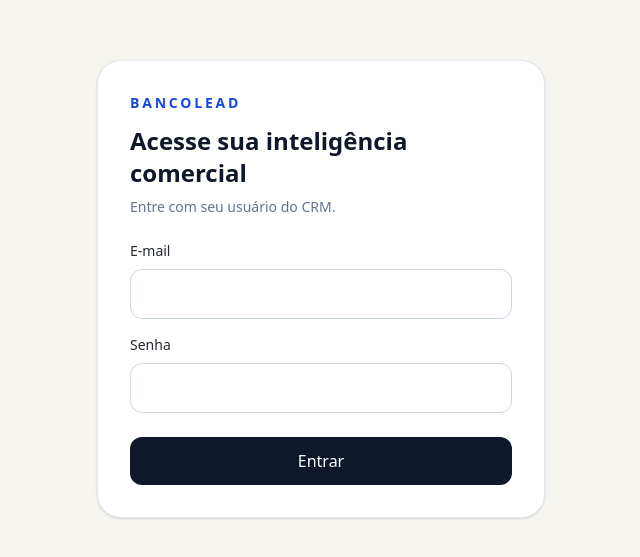
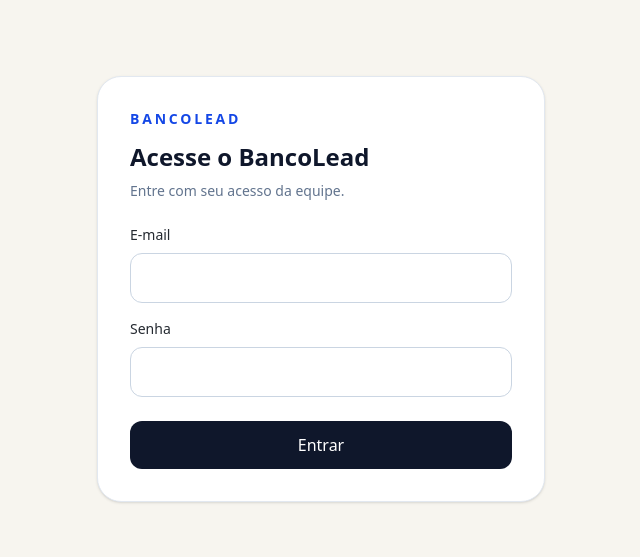
Before and after one commit to andrebroncadev/BancoLead, a Next.js app: page /login in a window 1280 px wide. Shown: the part 111-668 px from the top of the page, without its empty margins (319-959 px from the left). Built offline with nearby package versions, Linux system fonts and the light colour scheme.

Commit message:
copy: remove CRM references from BancoLead login

```diff
--- a/src/app/login/page.tsx
+++ b/src/app/login/page.tsx
@@ -32,8 +32,8 @@ export default function LoginPage() {
     <main className="flex min-h-screen items-center justify-center p-6">
       <form onSubmit={handleSubmit} className="w-full max-w-md rounded-3xl border border-slate-200 bg-white p-8 shadow-sm">
         <p className="text-sm font-semibold uppercase tracking-[.2em] text-blue-700">BancoLead</p>
-        <h1 className="mt-3 text-2xl font-bold text-slate-900">Acesse sua inteligência comercial</h1>
-        <p className="mt-2 text-sm text-slate-500">Entre com seu usuário do CRM.</p>
+        <h1 className="mt-3 text-2xl font-bold text-slate-900">Acesse o BancoLead</h1>
+        <p className="mt-2 text-sm text-slate-500">Entre com seu acesso da equipe.</p>
         <label className="mt-6 block text-sm font-medium">E-mail</label>
         <input className="mt-2 w-full rounded-xl border border-slate-300 px-4 py-3 outline-none focus:border-blue-500" type="email" required value={email} onChange={(e) => setEmail(e.target.value)} />
         <label className="mt-4 block text-sm font-medium">Senha</label>
```
